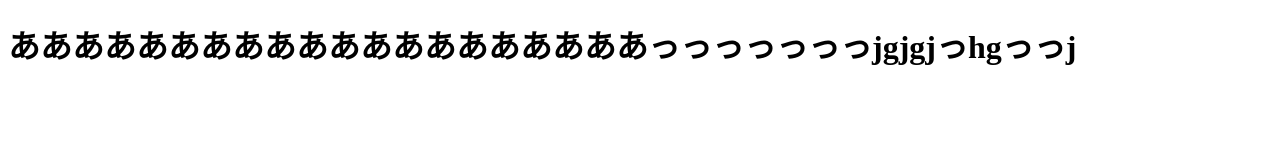
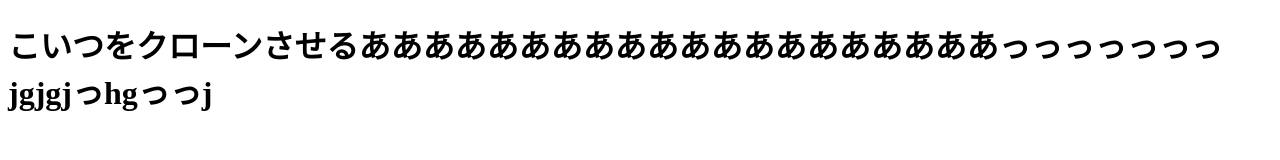
Before and after one commit to RBchaser/review, a plain HTML site: page index.html in a window 1280 px wide. Drawn offline with Linux system fonts and the light colour scheme.

Commit message:
2nd４４４４４４４3333ndndndndn

```diff
--- a/index.html
+++ b/index.html
@@ -7,6 +7,6 @@
     <title>Document</title>
 </head>
 <body>
-    <h1>ああああああああああああああああああああっっっっっっっjgjgjっhgっっj</h1>
+    <h1>こいつをクローンさせるああああああああああああああああああああっっっっっっっjgjgjっhgっっj</h1>
 </body>
 </html>
```
Also changed, not shown: .c9/metadata/environment/index.html.
